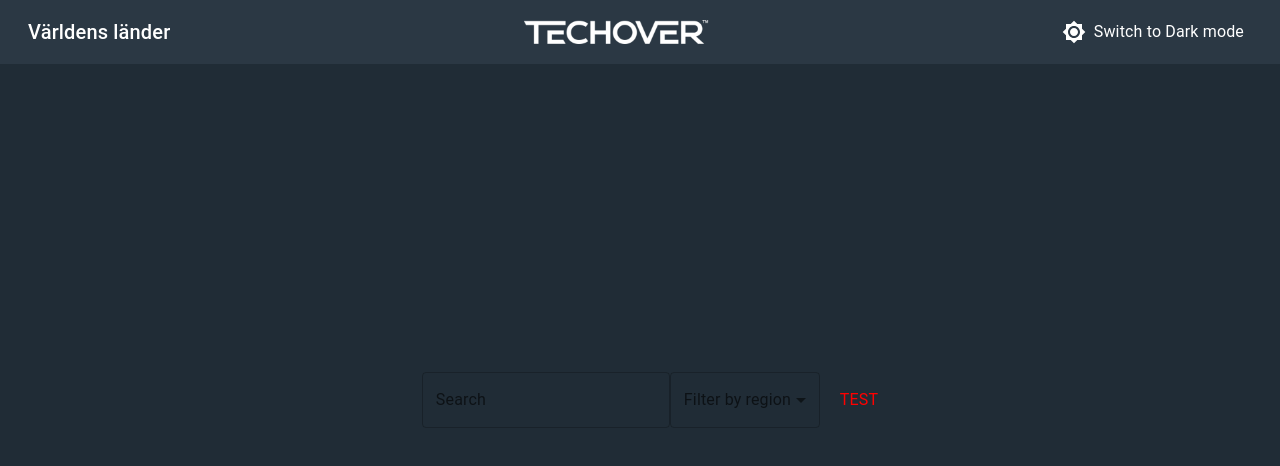
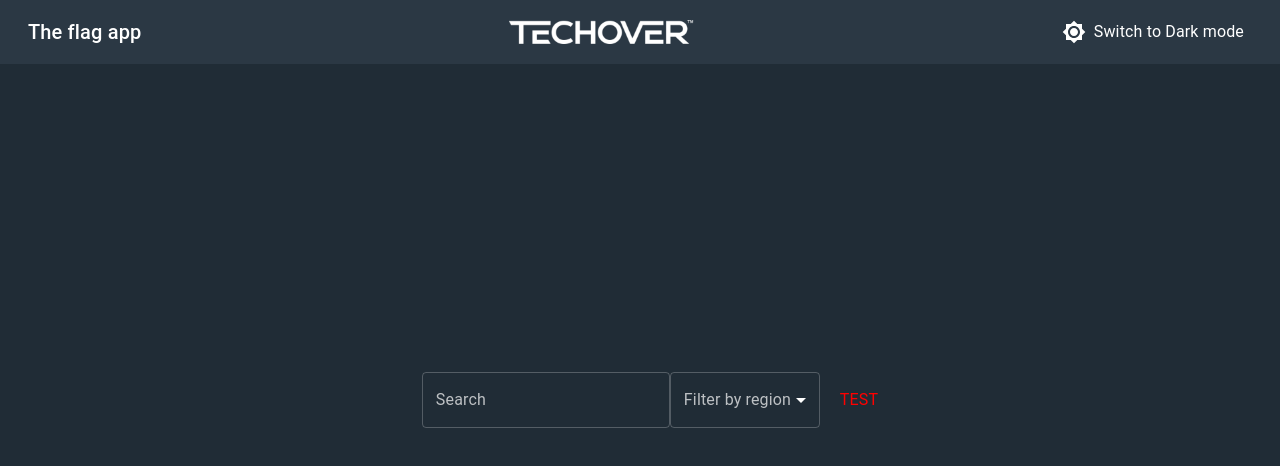
Before and after one commit to tyontholen/flag, a React (Vite) app: page / in a window 1280 px wide. Shown: the top 466 px of the page. Built offline with nearby package versions, Linux system fonts and the light colour scheme.

Commit message:
rootlayout created with basic routes. colortheme prepared

```diff
--- a/src/App.jsx
+++ b/src/App.jsx
@@ -5,21 +5,31 @@ import {
   Route,
   RouterProvider,
 } from 'react-router-dom'
-import Navbar from "./Components/Navbar.jsx";
+// importera routerfunktionerna
+
+
+//import för rootlayouten
+import RootLayout from "./layouts/RootLayout.jsx";
+
+//import för pages
 import HomePage from "./Pages/HomePage.jsx";
 
-// const router = createBrowserRouter (
-//   createRoutesFromElements(
 
-//   )
-// )
+//routsen med tillhörande komponent
+const router = createBrowserRouter (
+createRoutesFromElements(
+  // rootlayout, home som index. Navbar hänger med från RootLayouten
+  <Route path="/" element={<RootLayout />}>
+    <Route index element={<HomePage/>}></Route>
+  </Route>
+
+  )
+);
 
 function App() {
   return (
     <>
-
-        <Navbar />
-        <HomePage />
+        <RouterProvider router={router} />
     </>
   );
 }
--- a/src/Components/Navbar.jsx
+++ b/src/Components/Navbar.jsx
@@ -20,7 +20,7 @@ const Navbar = () => { //deklarera komponenten
         <>
 
         <div className="Navbar">
-        <Typography px={1} variant="h6" sx={{color: 'white'}}> Världens länder </Typography>
+        <Typography px={1} variant="h6" sx={{color: 'white'}}> The flag app </Typography>
         <img src={logo} alt="Techover Logo" />
         <Button onClick={handleButtonClick}>  {/* klickfunktion när klickas */}
         <BrightnessHighIcon sx={{color: 'white'}} />
--- a/src/index.css
+++ b/src/index.css
@@ -1,4 +1,32 @@
+* {
+  padding: 0;
+  margin: 0;
+
+}
+html {
+  overflow-y: scroll;
+}
 body {
+  font-weight: 300;
+  color-scheme: light dark;
+  color: var(--text);
+  background-color: var(--secondary);
+}
+/* darkmode, default */
+:root {
   font-family: "Open Sans", sans-serif;
-  font-weight: 300;
+  --color-primary: #3e4a55;
+  --color-secondary: #202C36;
+  --text-primary: #F2F2F2;
+  --text-secondary: #ffffffa1;
+  --chip-color: #444e56;
+
 }
+
+.light-mode {
+  --color-primary: #ffffff;
+  --color-secondary: #fbfbfb;
+  --text-primary: #000000;
+  --text-secondary: #000000a1;
+  --chip-color: #ebebeb;
+}
--- /dev/null
+++ b/src/layouts/RootLayout.jsx
@@ -0,0 +1,33 @@
+import { Outlet } from "react-router-dom"; //placeholderkomponent från router dom
+import Navbar from "../Components/Navbar"; //navbaren ska med till rootlayouten, importera
+import { ThemeProvider, createTheme } from '@mui/material/styles'; //mui, skapa tema för light/dark
+import { useState } from "react"; //useState-hooken från react
+
+// färgema, dark som default
+const RootLayout = () => {
+    const [theme, setTheme] = useState('dark');
+    const colorTheme = theme == 'dark' ? createTheme({
+        palette: {
+            mode: 'dark',
+        },
+    })
+    : createTheme ({
+        palette: {
+            mode: 'light',
+        },
+    });
+
+    return (
+        <ThemeProvider theme={colorTheme}>
+            <div>
+                {/* Navbar är del av RootLayout som speglas i app.jsx */}
+                <Navbar theme={theme} setTheme={setTheme} />
+                <main>
+                    <Outlet />
+                </main>
+            </div>
+        </ThemeProvider>
+     );
+}
+
+export default RootLayout;
```
